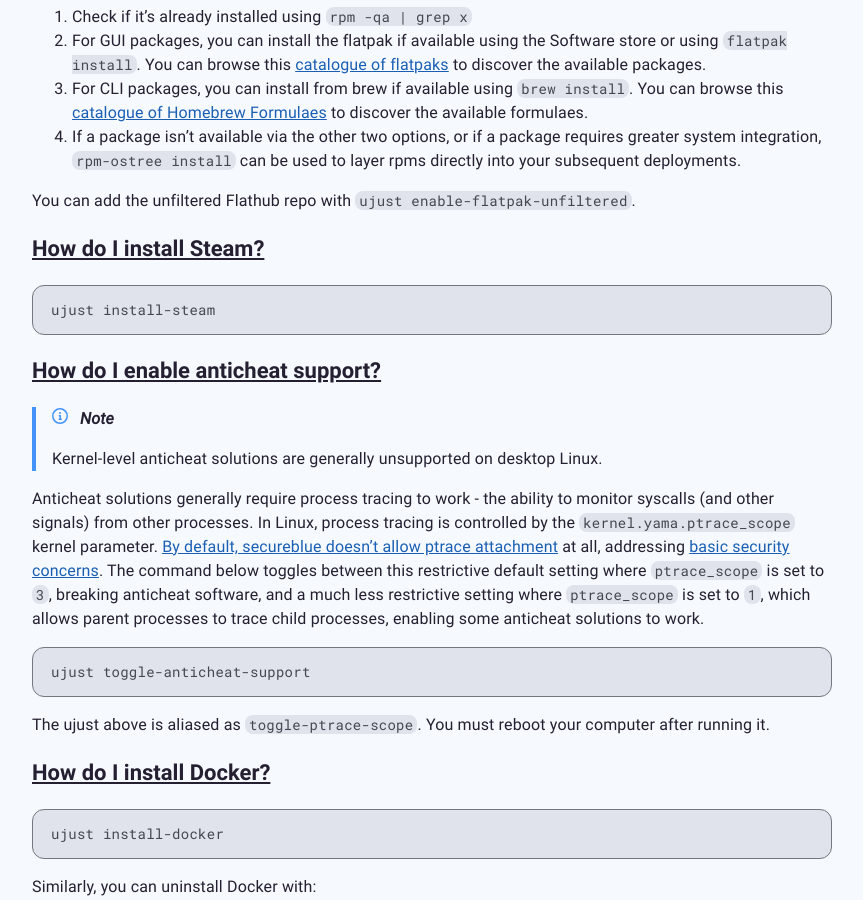
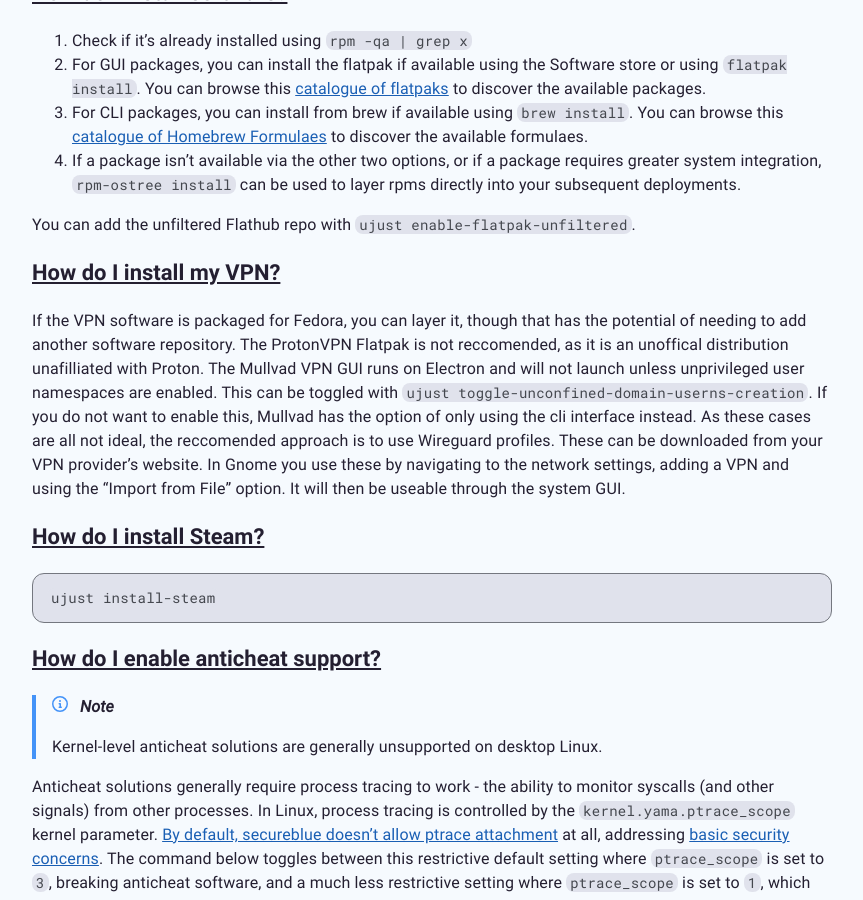
Before and after one commit to secureblue/secureblue.github.io, a Jekyll site: the page built from content/FAQ.md, in a window 1280 px wide and 900 px high, scrolled down 1776 px. Shown: the whole window, without its empty margins (208-1071 px from the left). Built offline with Jekyll 4.4.1, drawn with Linux system fonts in a browser that asks for light colours; some of the changed text lies outside the part shown.

Commit message:
Add VPN section to FAQ

```diff
--- a/content/FAQ.md
+++ b/content/FAQ.md
@@ -16,6 +16,7 @@
 - [An app I use won't start due to a malloc issue. How do I fix it?](#standard-malloc)
 - [On secureblue half of my CPU cores are gone. Why is this?](#smt)
 - [How do I install software?](#software)
+- [How do I install my VPN?](#vpn)
 - [How do I install Steam?](#steam)
 - [How do I enable anticheat support?](#anticheat)
 - [How do I install Docker?](#docker)
@@ -80,6 +81,13 @@
 4. If a package isn't available via the other two options, or if a package requires greater system integration, `rpm-ostree install` can be used to layer rpms directly into your subsequent deployments.
 
 You can add the unfiltered Flathub repo with `ujust enable-flatpak-unfiltered`.
+
+### [How do I install my VPN?](#vpn)
+{: #vpn}
+If the VPN software is packaged for Fedora, you can layer it, though that has the potential of needing to add another software repository.
+The ProtonVPN Flatpak is not reccomended, as it is an unoffical distribution unafilliated with Proton.
+The Mullvad VPN GUI runs on Electron and will not launch unless unprivileged user namespaces are enabled. This can be toggled with `ujust toggle-unconfined-domain-userns-creation`. If you do not want to enable this, Mullvad has the option of only using the cli interface instead.
+As these cases are all not ideal, the reccomended approach is to use Wireguard profiles. These can be downloaded from your VPN provider's website. In Gnome you use these by navigating to the network settings, adding a VPN and using the "Import from File" option. It will then be useable through the system GUI.
 
 ### [How do I install Steam?](#steam)
 {: #steam}
```
